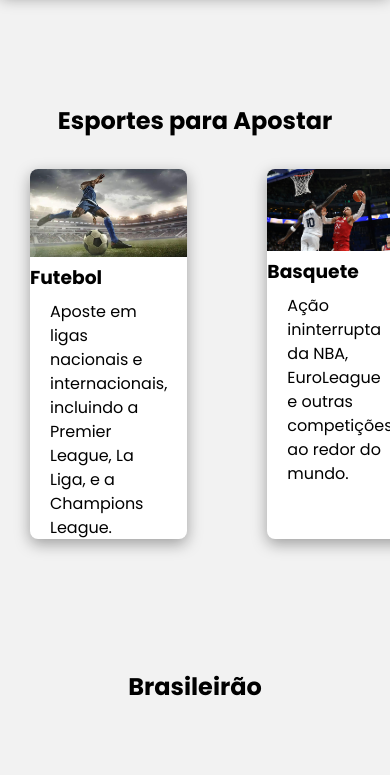
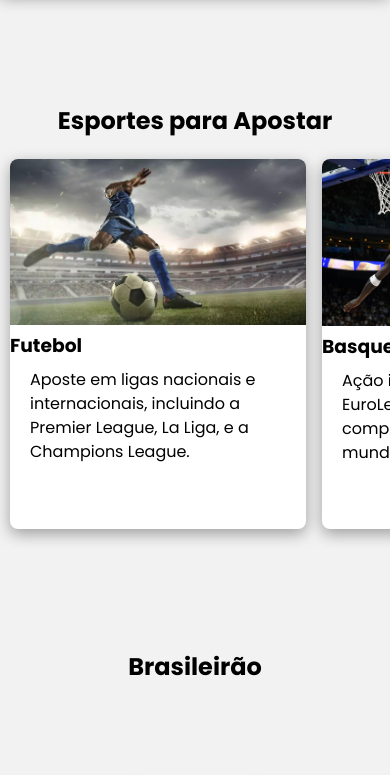
Before and after one commit to felipeCisotti/montealtobet, a plain HTML site: page index.html in a window 390 px wide. Shown: the part 1680-2455 px from the top of the page. Drawn offline with nearby package versions, Linux system fonts and the light colour scheme.

Commit message:
ALTERADO

```diff
--- a/css/style.css
+++ b/css/style.css
@@ -212,6 +212,29 @@ header h1:hover{
     flex: 1;
 }
 
+@media (max-width: 768px) {
+    .sports-container {
+        overflow-x: auto;
+        scroll-snap-type: x mandatory;
+        display: flex;
+        flex-wrap: nowrap;
+        gap: 16px;
+        padding: 0 10px;
+    }
+
+    .sport {
+        flex: 0 0 80%;
+        scroll-snap-align: center;
+        margin: 20px 0;
+        width: auto;
+    }
+
+    .sport img {
+        width: 100%;
+        height: auto;
+    }
+}
+
 .brazilian-league h2{
     display: flex;
     justify-content: center;
```
